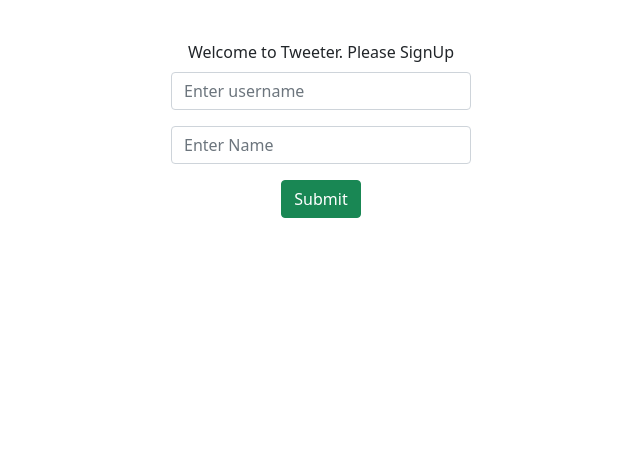
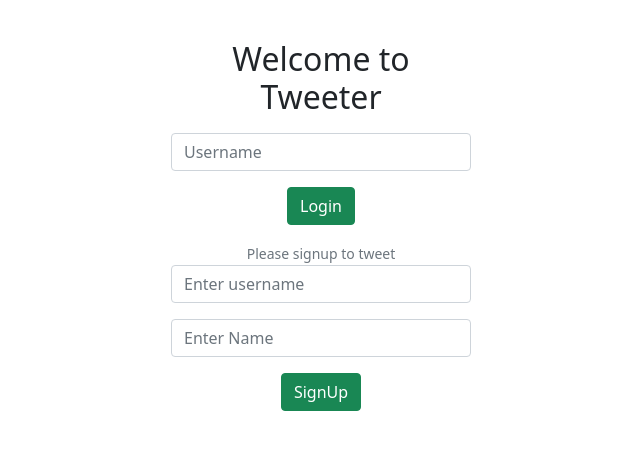
Before and after one commit to donkcooper/tweeter, a React (Create React App) app: page / in a window 1280 px wide. Shown: the top 450 px of the page, without its empty margins (319-959 px from the left). Built offline with nearby package versions, Linux system fonts and the light colour scheme; no server answers.

Commit message:
final completed

```diff
--- a/src/component/header.jsx
+++ b/src/component/header.jsx
@@ -1,8 +1,21 @@
 import Navbar from "react-bootstrap/Navbar";
+import Button from "react-bootstrap/Button";
 import Container from "react-bootstrap/Container";
 import Tweet from "./tweet";
 
 const Header = () => {
+  const people = JSON.parse(window.sessionStorage.getItem("people"));
+  if (people === null) {
+    alert("Illegal Access. Please login to access this page");
+    window.location.href = "/";
+  }
+
+  const handleLogout = () => {
+    alert("Logging out");
+    window.sessionStorage.removeItem("people");
+    window.location.href = "/";
+  };
+
   return (
     <Navbar bg="light">
       <Container>
@@ -10,10 +23,15 @@
         <Navbar.Toggle />
         <Navbar.Collapse className="justify-content-end">
           <Navbar.Text>
-            <Tweet peopleId="1990"></Tweet>
+            Signed in as: <a>{people.name}</a>
           </Navbar.Text>
           <Navbar.Text>
-            Signed in as: <a href="/">John Doe</a>
+            <Tweet peopleId={people.id}></Tweet>
+          </Navbar.Text>
+          <Navbar.Text>
+            <Button variant="danger" onClick={handleLogout}>
+              Logout
+            </Button>
           </Navbar.Text>
         </Navbar.Collapse>
       </Container>
--- a/src/component/login.jsx
+++ b/src/component/login.jsx
@@ -1,31 +1,113 @@
 import Form from "react-bootstrap/Form";
 import Button from "react-bootstrap/Button";
+import React, { useState } from "react";
+import { validateUsername, isSignUp, doLogin } from "../service/getFeeds";
 
 const Login = () => {
+  const [username, setUsername] = useState("");
+  const [name, setName] = useState("");
+  const [loginUsername, setLoginUsername] = useState("");
+
   const handleSubmit = () => {
-    alert("Form on Submit");
-    return false;
+    const people = {
+      name: name,
+      username: username,
+    };
+    if (people.username === "" || people.name === "") {
+      alert("Username or Password is Empty");
+      return;
+    }
+    validateUsername(username)
+      .then(() => {
+        console.log(people);
+        isSignUp(people)
+          .then(() => {
+            alert("SignUp Successful. Please login to continue");
+          })
+          .catch((error) => {
+            alert(error);
+            return;
+          });
+        setUsername("");
+        setName("");
+        setLoginUsername("");
+      })
+      .catch((error) => {
+        alert(error);
+        setUsername("");
+        return;
+      });
+  };
+
+  const handleLogin = () => {
+    console.log(loginUsername);
+    if (loginUsername === "") {
+      alert("Username is empty. Please enter username to login");
+      return;
+    }
+    doLogin(loginUsername)
+      .then((response) => {
+        console.log("Post Login: ", response);
+        window.sessionStorage.setItem("people", JSON.stringify(response));
+        alert("Login Successful");
+        window.location.href = "/feed";
+      })
+      .catch((error) => {
+        alert(error);
+        setLoginUsername("");
+      });
+  };
+
+  const handleOnChangeUsername = (value) => {
+    setUsername(value);
+  };
+
+  const handleOnChangeName = (value) => {
+    setName(value);
+  };
+
+  const handleOnChangeLoginUsername = (value) => {
+    setLoginUsername(value);
   };
 
   return (
     <div className="login-form">
+      <h2 className="mb-3">Welcome to Tweeter</h2>
       <Form>
-        <Form.Group className="mb-3" controlId="formBasicEmail">
-          <Form.Label>Welcome to Tweeter. Please SignUp</Form.Label>
-          <Form.Control type="text" placeholder="Enter username" />
+        <Form.Group className="mb-3" controlId="username-form-login">
+          <Form.Control
+            type="password"
+            placeholder="Username"
+            onChange={(e) => handleOnChangeLoginUsername(e.target.value)}
+            value={loginUsername}
+          />
           <Form.Text className="text-muted"></Form.Text>
         </Form.Group>
+        <Button variant="success" className="mb-3" onClick={handleLogin}>
+          Login
+        </Button>
+      </Form>
+      <Form>
+        <Form.Group className="mb-3" controlId="username-form">
+          <Form.Text className="text-muted">Please signup to tweet</Form.Text>
+          <Form.Control
+            type="text"
+            placeholder="Enter username"
+            onChange={(e) => handleOnChangeUsername(e.target.value)}
+            value={username}
+          />
+        </Form.Group>
 
-        <Form.Group className="mb-3" controlId="formBasicPassword">
-          <Form.Control type="text" placeholder="Enter Name" />
+        <Form.Group className="mb-3" controlId="name-form">
+          <Form.Control
+            type="text"
+            placeholder="Enter Name"
+            onChange={(e) => handleOnChangeName(e.target.value)}
+            value={name}
+          />
         </Form.Group>
-        <Button
-          variant="success"
-          type="submit"
-          className="m2"
-          onSubmit={handleSubmit}
-        >
-          Submit
+        <Button variant="success" className="m2" onClick={handleSubmit}>
+          SignUp
         </Button>
       </Form>
     </div>
--- a/src/component/tweet.jsx
+++ b/src/component/tweet.jsx
@@ -11,10 +11,13 @@
 
   const handleClose = () => {
     console.log("Reset!");
+    setLocation("");
+    setMessage("");
     setShow(false);
   };
 
   const handleShow = () => setShow(true);
+
   const postTweet = () => {
     const tweet = {
       peopleId: peopleId,
@@ -43,7 +46,7 @@
     }
     addFeed(tweet).then((response) => {
       console.log(response);
-      if (response === 1000) {
+      if (response === 5) {
         alert("1000 Tweet!!");
       } else {
         alert(
@@ -99,7 +102,7 @@
           </Form>
         </Modal.Body>
         <Modal.Footer>
-          <Button variant="cancel" onClick={handleClose}>
+          <Button variant="danger" onClick={handleClose}>
             Close
           </Button>
           <Button variant="success" onClick={postTweet}>
--- a/src/service/getFeeds.jsx
+++ b/src/service/getFeeds.jsx
@@ -1,9 +1,13 @@
+const _HOSTNAME = "192.168.0.134";
+const _PORT = "8080";
+const _URL = "http://" + _HOSTNAME + ":" + _PORT;
+
 export function getFeeds() {
-  return fetch("http://192.168.0.134:8080/feed").then((data) => data.json());
+  return fetch(_URL + "/feed").then((data) => data.json());
 }
 
 export function addFeed(tweet) {
-  return fetch("http://localhost:8080/feed/addTweet", {
+  return fetch(_URL + "/feed/addTweet", {
     method: "POST",
     headers: {
       "Content-Type": "application/json",
@@ -11,3 +15,49 @@
     body: JSON.stringify(tweet),
   }).then((data) => data.json());
 }
+
+export function isSignUp(people) {
+  return fetch(_URL + "/people", {
+    method: "POST",
+    headers: {
+      "Content-Type": "application/json",
+    },
+    body: JSON.stringify(people),
+  }).then((response) => {
+    if (response.status === 201) {
+      return response;
+    } else {
+      console.log(response.json());
+      throw new Error("Could not SignUp");
+    }
+  });
+}
+
+export function doLogin(username) {
+  return fetch(_URL + "/people/login", {
+    method: "POST",
+    headers: {
+      "Content-Type": "application/json",
+    },
+    body: JSON.stringify(username),
+  }).then((response) => {
+    if (response.ok) {
+      return response.json();
+    } else {
+      console.log(response.json());
+      throw new Error("Incorrect Username");
+    }
+  });
+}
+
+export function validateUsername(username) {
+  return fetch(_URL + "/people/" + username).then((response) => {
+    if (response.ok) {
+      return response;
+    } else if (response.status === 403) {
+      throw new Error(
+        username + " already exists. Please choose a different name"
+      );
+    }
+  });
+}
```
